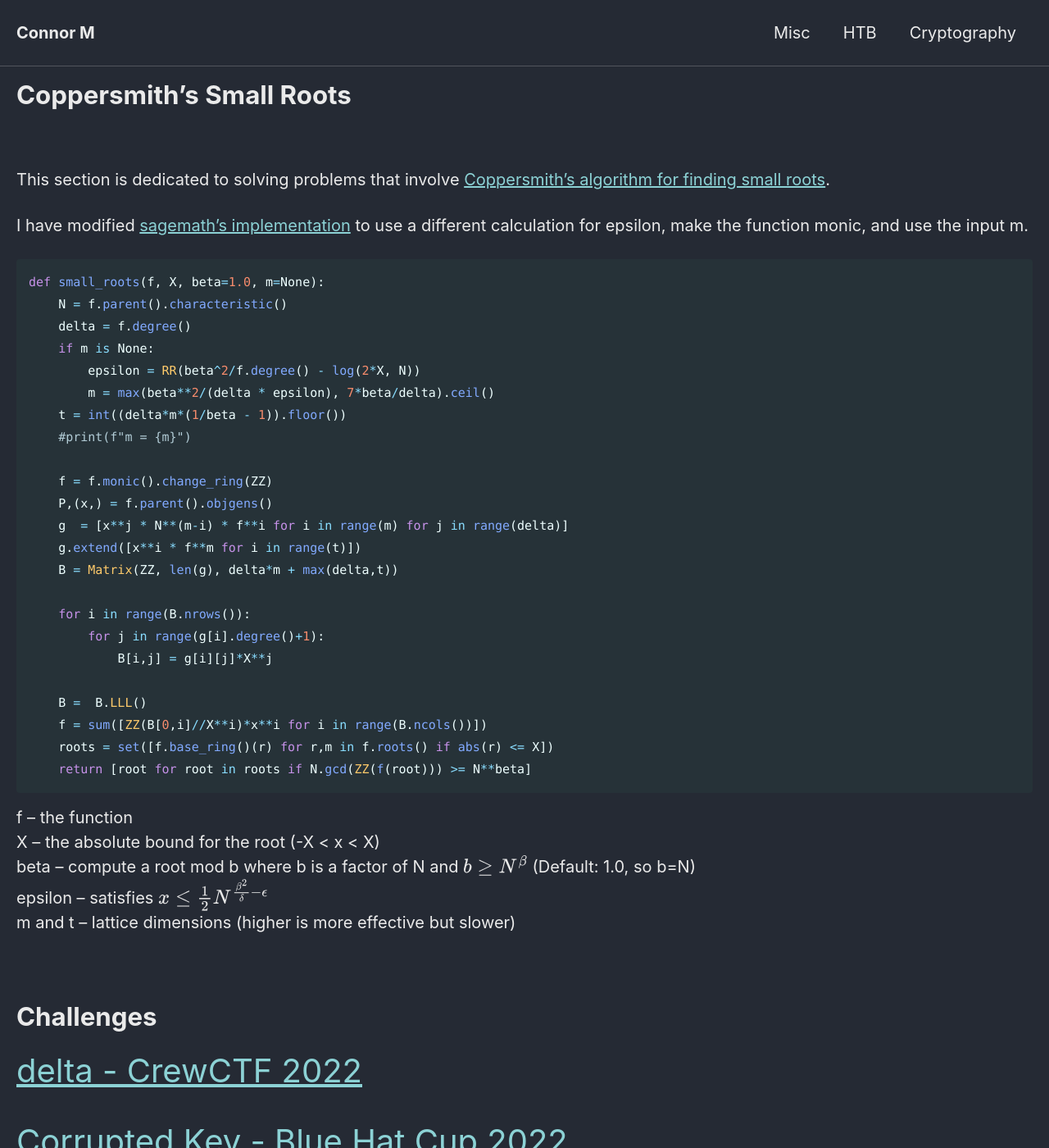
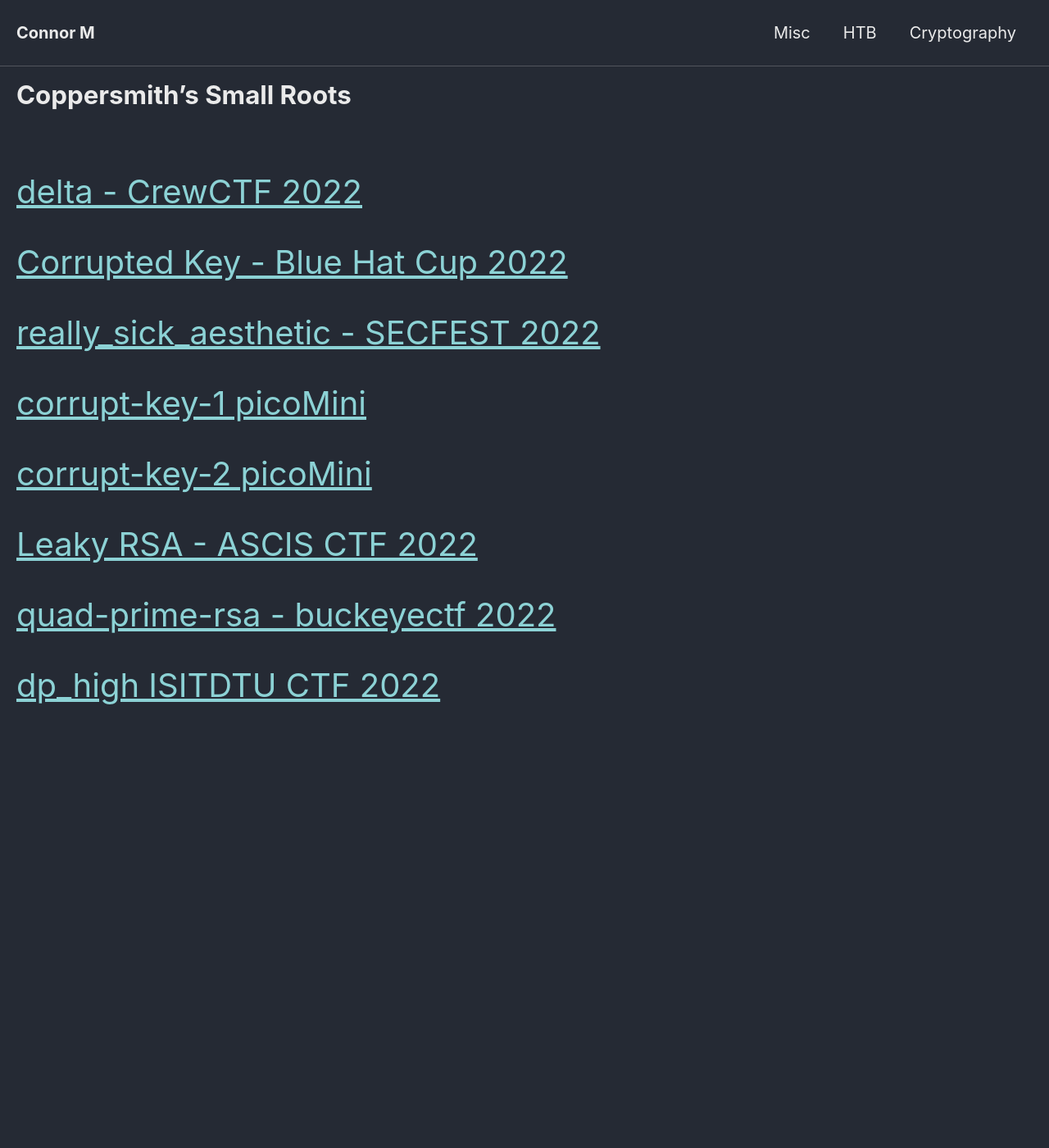
Before and after one commit to Connor-McCartney/Connor-McCartney.github.io, a Jekyll site: the page built from _pages/cryptography/small-roots/small-roots.md, in a window 1280 px wide and 1400 px high. Shown: the whole window at 82% size. Built offline with Jekyll 4.4.1, drawn with Linux system fonts in a browser that asks for light colours; cached includes are drawn as plain includes.

Commit message:
Update small-roots.md

````diff
--- a/_pages/cryptography/small-roots/small-roots.md
+++ b/_pages/cryptography/small-roots/small-roots.md
@@ -5,45 +5,6 @@ title: Coppersmith's Small Roots
 
 <br>
 
-This section is dedicated to solving problems that involve [Coppersmith’s algorithm for finding small roots](http://cr.yp.to/bib/2001/coppersmith.pdf).
-
-I have modified [sagemath's implementation](https://doc.sagemath.org/html/en/reference/polynomial_rings/sage/rings/polynomial/polynomial_modn_dense_ntl.html#sage.rings.polynomial.polynomial_modn_dense_ntl.small_roots) to use a different calculation for epsilon, make the function monic, and use the input m.
-
-```python
-def small_roots(f, X, beta=1.0, m=None):
-    N = f.parent().characteristic()
-    delta = f.degree()
-    if m is None:
-        epsilon = RR(beta^2/f.degree() - log(2*X, N))
-        m = max(beta**2/(delta * epsilon), 7*beta/delta).ceil()
-    t = int((delta*m*(1/beta - 1)).floor())
-    #print(f"m = {m}")
-
-    f = f.monic().change_ring(ZZ)
-    P,(x,) = f.parent().objgens()
-    g  = [x**j * N**(m-i) * f**i for i in range(m) for j in range(delta)]
-    g.extend([x**i * f**m for i in range(t)])
-    B = Matrix(ZZ, len(g), delta*m + max(delta,t))
-
-    for i in range(B.nrows()):
-        for j in range(g[i].degree()+1):
-            B[i,j] = g[i][j]*X**j
-
-    B =  B.LLL()
-    f = sum([ZZ(B[0,i]//X**i)*x**i for i in range(B.ncols())])
-    roots = set([f.base_ring()(r) for r,m in f.roots() if abs(r) <= X])
-    return [root for root in roots if N.gcd(ZZ(f(root))) >= N**beta]
-```
-
-f – the function <br>
-X – the absolute bound for the root (-X < x < X) <br>
-beta – compute a root mod b where b is a factor of N and $$b \geq N^β$$ (Default: 1.0, so b=N) <br>
-epsilon – satisfies $$x \leq \frac{1}{2} N^{\frac{\beta^2}{\delta} - \epsilon}$$ <br>
-m and t – lattice dimensions (higher is more effective but slower)
-
-<br>
-
-# Challenges
 
 
 <span style="font-size:2em;">   [delta - CrewCTF 2022](/cryptography/small-roots/delta-CrewCTF-2022)       </span> <br>
````
